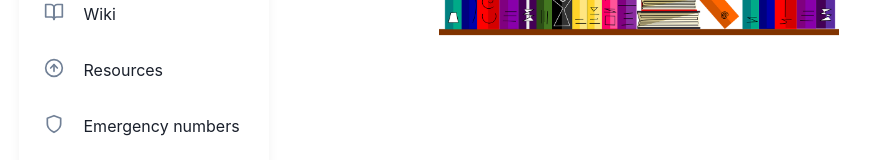
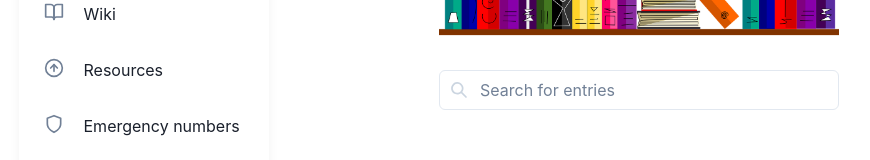
Before and after one commit to TUBerlin-Kopfsachen-Browser-Frontend/kopfsachen-app, a React (Create React App) app: page /wiki in a window 1280 px wide. Shown: the part 233-393 px from the top of the page, without its empty margins (1-871 px from the left). Built offline with nearby package versions, Linux system fonts and the light colour scheme; no server answers.

Commit message:
implemented search function and updated chakra version

```diff
--- a/package.json
+++ b/package.json
@@ -3,7 +3,8 @@
   "version": "0.1.0",
   "private": true,
   "dependencies": {
-    "@chakra-ui/react": "^1.8.8",
+    "@chakra-ui/icons": "^2.0.0",
+    "@chakra-ui/react": "^2.1.0",
     "@emotion/react": "^11.9.0",
     "@emotion/styled": "^11.8.1",
     "@syncfusion/ej2-react-calendars": "^20.1.55",
--- a/src/routes/wiki.tsx
+++ b/src/routes/wiki.tsx
@@ -1,21 +1,6 @@
 import { useEffect, useState } from "react"
-import {
-    ChakraProvider,
-    Box,
-    Text,
-    Link,
-    VStack,
-    Code,
-    Grid,
-    theme,
-    Flex,
-    Center,
-    Button,
-    Spacer,
-    Heading,
-    Image,
-    Stack,
-} from "@chakra-ui/react"
+import { ChakraProvider, Text, Link, theme, Flex, Heading, Input, InputGroup, InputLeftElement, } from "@chakra-ui/react"
+import { SearchIcon } from "@chakra-ui/icons"
 import Sidebar from "../components/Sidebar"
 import bookshelf from "../bookshelf.png"
 
@@ -74,6 +59,7 @@ function FrontPage() {
     const [entryClicked, setEntryClicked] = useState(false);
     const [entryToDisplay, setEntryToDisplay] = useState<IEntry>();
     const [entries, setEntries] = useState<IEntry[]>();
+    const [searchInput, setSearchInput] = useState<string>('');
     // to fetch data everytime the front page is loaded
     useEffect(() => {
         const baseUrl = "http://127.0.0.1:4010"; // localhost + port as base url
@@ -117,6 +103,15 @@ function FrontPage() {
         );
     }
 
+    const filterEntry = (entry: IEntry) => {
+        return entry.title.toLowerCase().includes(searchInput.trim().toLowerCase());
+    }
+
+    function handleInput(e: React.ChangeEvent<HTMLInputElement>) {
+        setSearchInput(e.target.value);
+
+    }
+
     if (!entryClicked) {
         return (
             <Flex>
@@ -131,14 +126,23 @@ function FrontPage() {
                 >
                     <Heading marginBottom={10}> Wiki </Heading>
                     <img src={bookshelf} alt='book shelf' width='400px'></img>
+                    <InputGroup>
+                        <InputLeftElement
+                            pointerEvents='none'
+                            children={<SearchIcon color='gray.300' />} />
+                        <Input
+                            placeholder="Search for entries"
+                            focusBorderColor="teal.400"
+                            onChange={handleInput}
+                        />
+                    </InputGroup>
                     <Flex
                         fontSize='xl'
                         alignItems='flex-start'
                         flexDirection='column'
                         paddingBottom={100}
-                    // paddingLeft={130}
                     >
-                        {entries && entries.map(renderEntry)}
+                        {entries && entries.filter(filterEntry).map(renderEntry)}
                     </Flex>
                 </Flex>
             </Flex>
```
Also changed, not shown: 1 other file (tests, documents, lock files or other folders).
